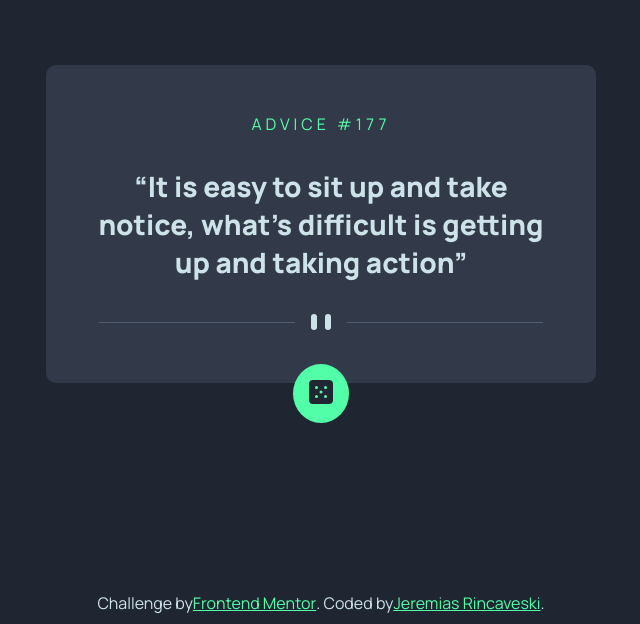
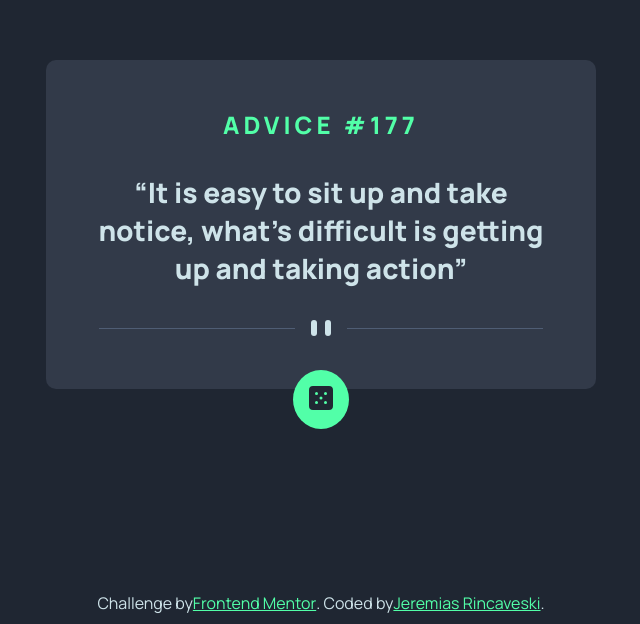
Before and after one commit to JeremiasRincaveski/geradorAvisos, a plain HTML site: page index.html in a window 1280 px wide. Shown: the part 176-800 px from the top of the page, without its empty margins (319-959 px from the left). Drawn offline with nearby package versions, Linux system fonts and the light colour scheme.

Commit message:
arrumando bugs

```diff
--- a/index.html
+++ b/index.html
@@ -15,7 +15,7 @@
 <body>
 
   <section role="main">
-    <p class="id">advice #177</p>
+    <h1 class="id">advice #177</h1>
 
     <p class="quote"><q>It is easy to sit up and take notice, what's difficult is getting up and taking action</q></p>
 
--- a/style.css
+++ b/style.css
@@ -46,7 +46,7 @@ section {
   margin: 0;
   color: var(--neonGreen);
   letter-spacing: 4px;
-  font-weight: 500;
+  font-weight: 700;
   text-transform: uppercase;
 }
 
```
